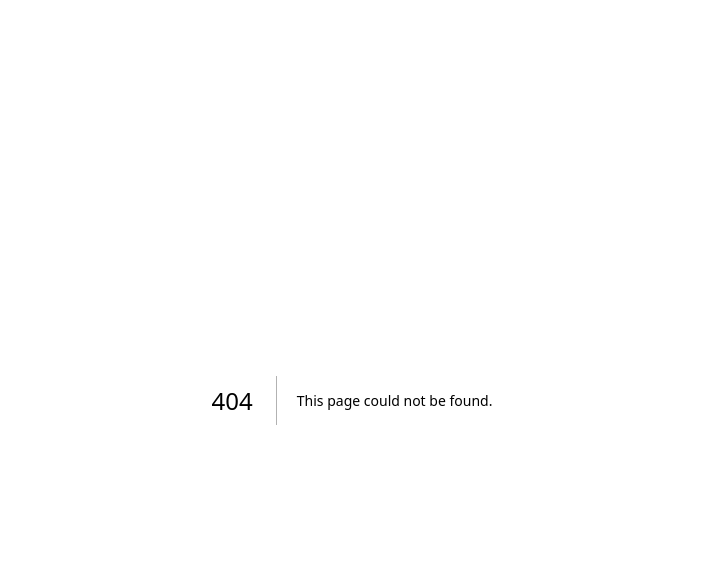
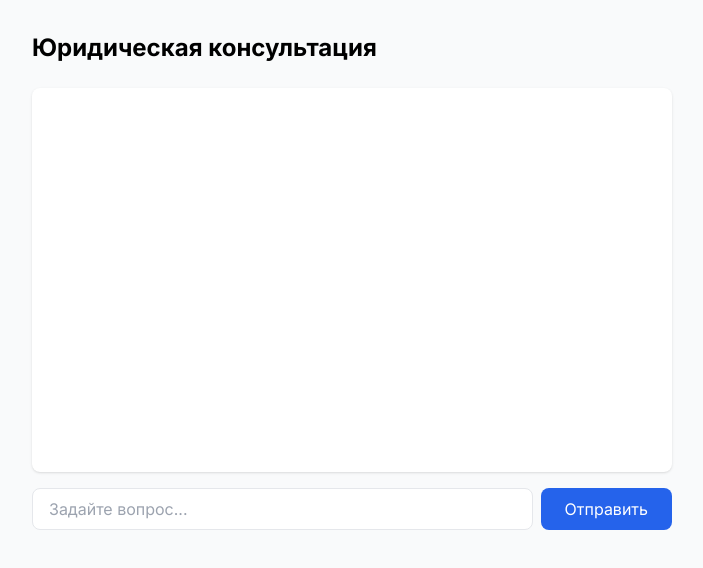
Before and after one commit to sandrotabagua001-svg/Legal-navigator, a Next.js app: page /chat in a window 1280 px wide. Before the commit this address had no page. Shown: the top 568 px of the page, without its empty margins (288-991 px from the left). Built offline with nearby package versions, Linux system fonts and the light colour scheme.

Commit message:
Create page.tsx

```diff
--- /dev/null
+++ b/app/chat/page.tsx
@@ -0,0 +1,59 @@
+'use client'
+
+import { useState } from 'react'
+
+export default function ChatPage() {
+  const [messages, setMessages] = useState<{role: string, content: string}[]>([])
+  const [input, setInput] = useState('')
+  const [loading, setLoading] = useState(false)
+
+  const sendMessage = async () => {
+    if (!input.trim()) return
+    const userMsg = { role: 'user', content: input }
+    setMessages(prev => [...prev, userMsg])
+    setInput('')
+    setLoading(true)
+
+    const res = await fetch('/api/chat', {
+      method: 'POST',
+      headers: { 'Content-Type': 'application/json' },
+      body: JSON.stringify({ messages: [...messages, userMsg] }),
+    })
+    const data = await res.json()
+    setMessages(prev => [...prev, { role: 'assistant', content: data.reply }])
+    setLoading(false)
+  }
+
+  return (
+    <div className="min-h-screen bg-gray-50 flex flex-col">
+      <div className="flex-1 container mx-auto px-4 py-8 max-w-2xl">
+        <h1 className="text-2xl font-bold mb-6">Юридическая консультация</h1>
+        <div className="bg-white rounded-lg shadow p-4 min-h-96 mb-4">
+          {messages.map((m, i) => (
+            <div key={i} className={`mb-3 ${m.role === 'user' ? 'text-right' : 'text-left'}`}>
+              <span className={`inline-block px-4 py-2 rounded-lg ${m.role === 'user' ? 'bg-blue-600 text-white' : 'bg-gray-200 text-gray-800'}`}>
+                {m.content}
+              </span>
+            </div>
+          ))}
+          {loading && <div className="text-gray-400">Думаю...</div>}
+        </div>
+        <div className="flex gap-2">
+          <input
+            className="flex-1 border rounded-lg px-4 py-2"
+            value={input}
+            onChange={e => setInput(e.target.value)}
+            onKeyDown={e => e.key === 'Enter' && sendMessage()}
+            placeholder="Задайте вопрос..."
+          />
+          <button
+            onClick={sendMessage}
+            className="bg-blue-600 text-white px-6 py-2 rounded-lg hover:bg-blue-700"
+          >
+            Отправить
+          </button>
+        </div>
+      </div>
+    </div>
+  )
+}
```
